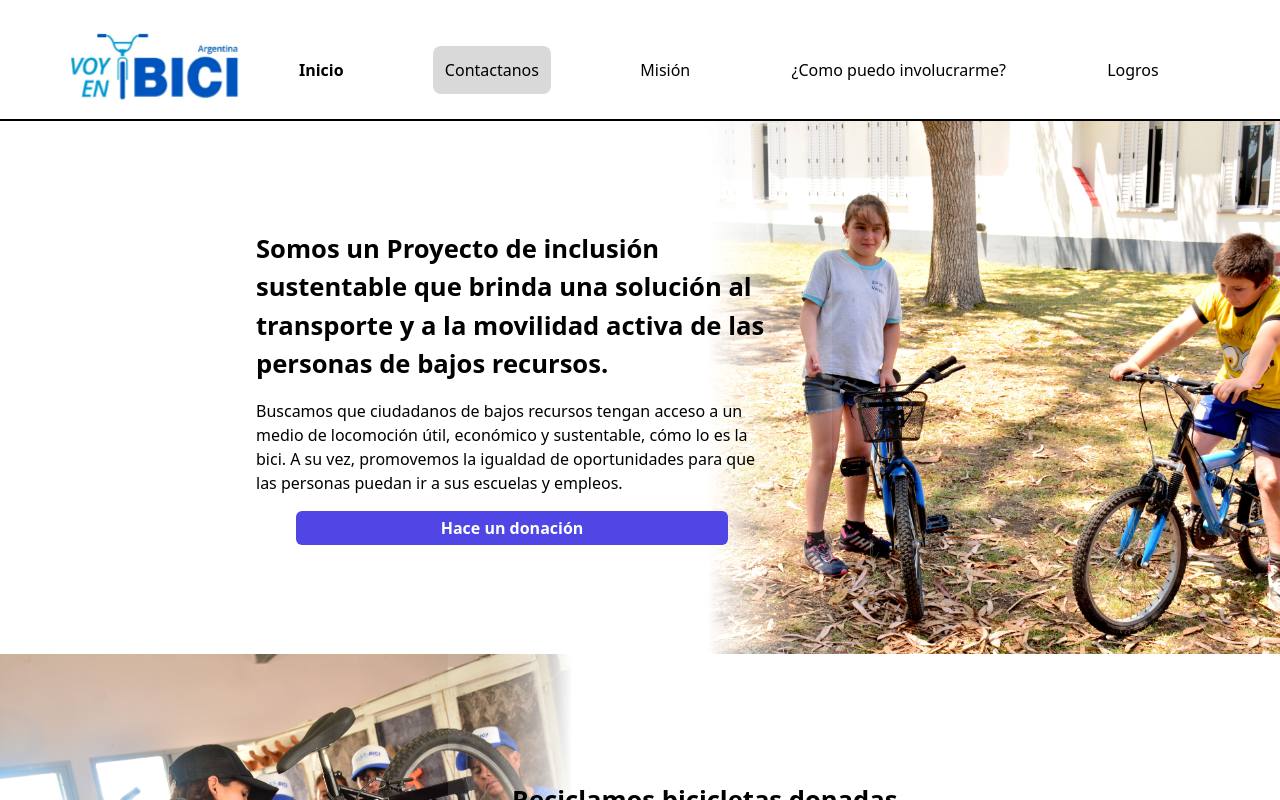
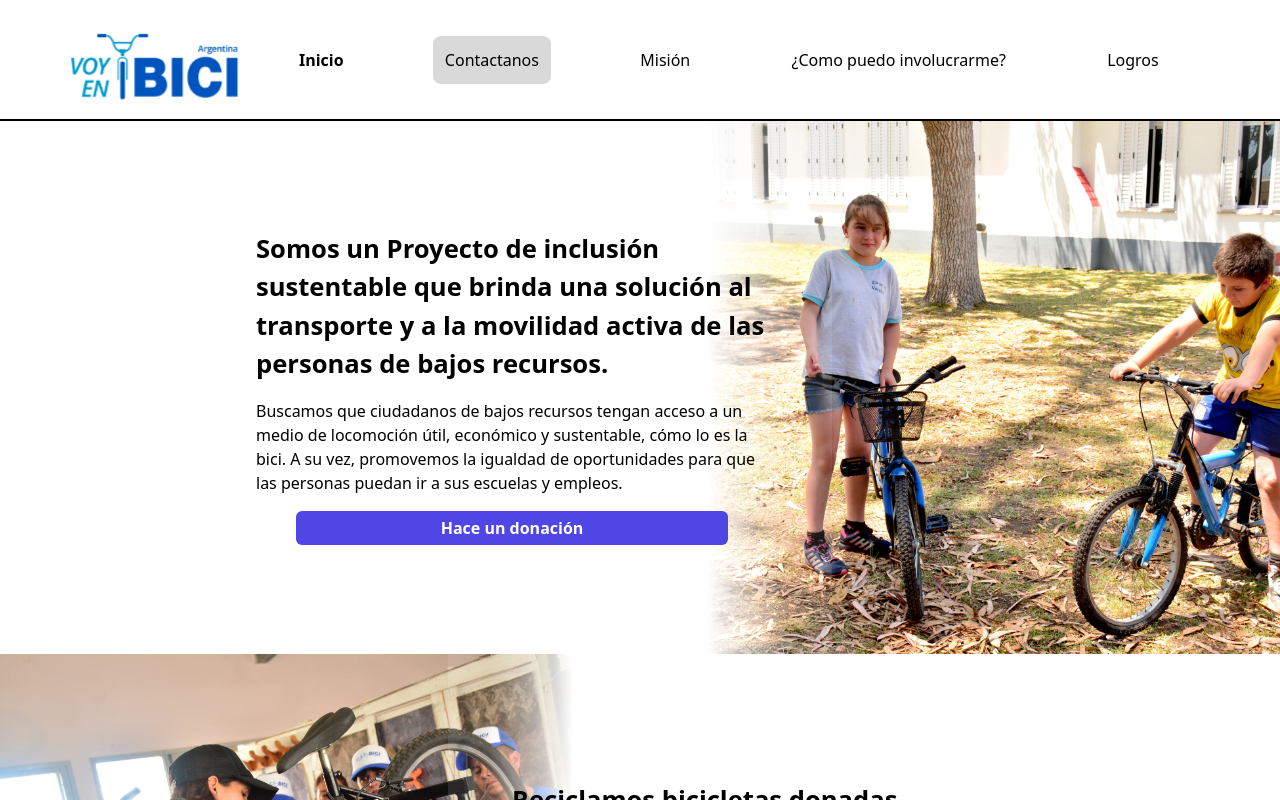
Before and after one commit to ramirosarasola/VoyEnBici, a React (Vite) app: page /home in a window 1280 px wide. Shown: the top 800 px of the page. Built offline with nearby package versions, Linux system fonts and the light colour scheme.

Commit message:
detalles

```diff
--- a/src/components/pages/home/components/OurProjects.jsx
+++ b/src/components/pages/home/components/OurProjects.jsx
@@ -38,7 +38,7 @@ export const OurProjects = () => {
 
 	return (
 		<>
-			<section class="bg-gray-200 min-h-[100vh] h-full">
+			<section className="bg-gray-200 min-h-[100vh] h-full">
 				<div className="flex flex-col sm:flex-row sm:justify-evenly items-center gap-y-2 sm:gap-y-0 sm:py-5 pb-3">
 					<Title title="Nuestros proyectos / noticias" />
 					<Subtitle subtitle="Aca podriamos poner las cards que habia hecho uno de los chicos"></Subtitle>
--- a/src/layout/navbar/Navbar.jsx
+++ b/src/layout/navbar/Navbar.jsx
@@ -39,7 +39,7 @@ export const Navbar = () => {
 			<ul
 				className={`${
 					!toggle
-						? "hidden custom-md:flex justify-evenly gap-x-8 pt-5 w-full"
+						? "hidden custom-md:flex justify-evenly gap-x-8 w-full"
 						: "absolute top-[15vh] left-0 bg-[#1865AB] w-full h-[85vh] z-10 flex flex-col text-white"
 				} `}
 			>
```
Also changed, not shown: src/assets/contact-3.png.
